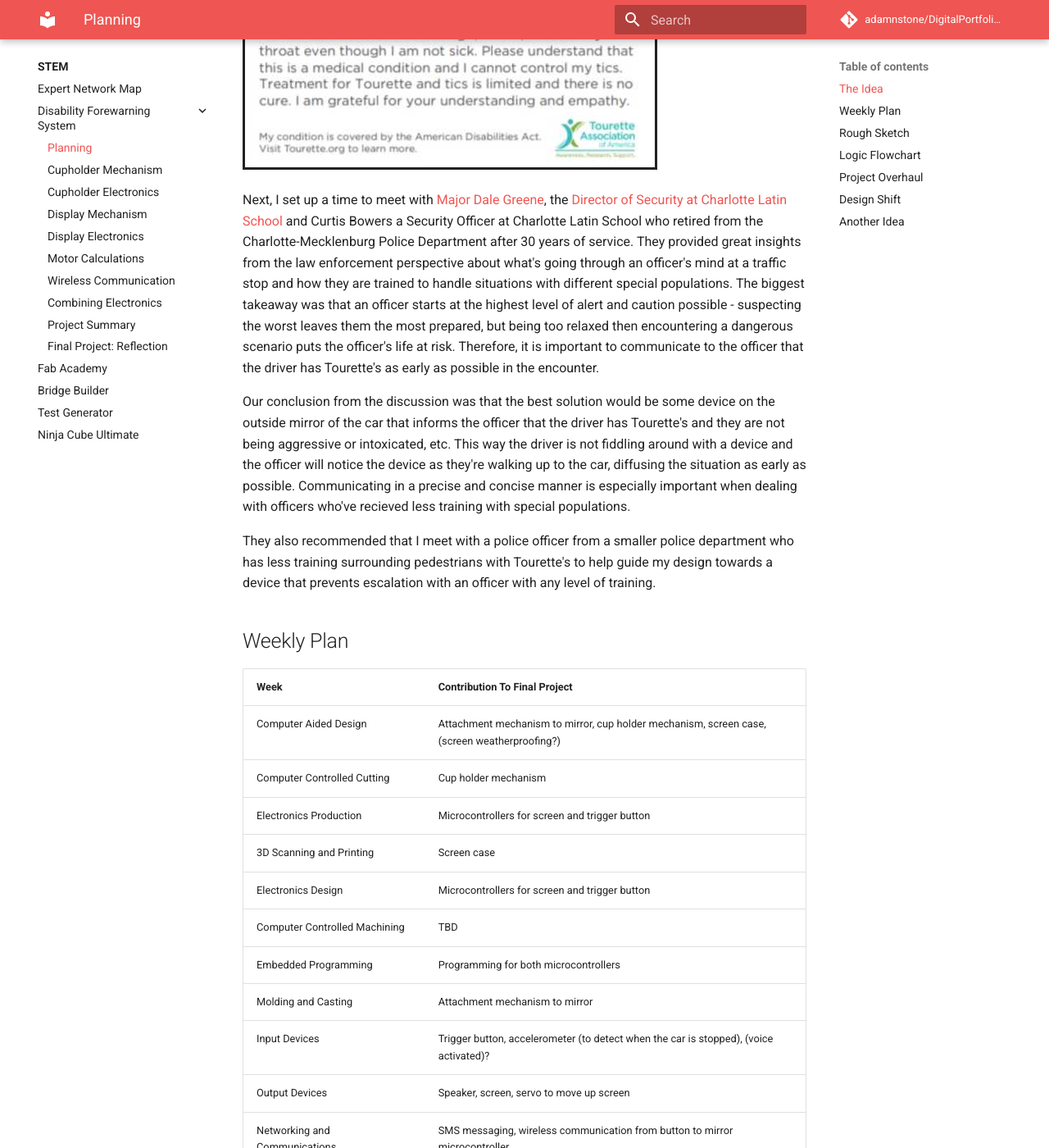
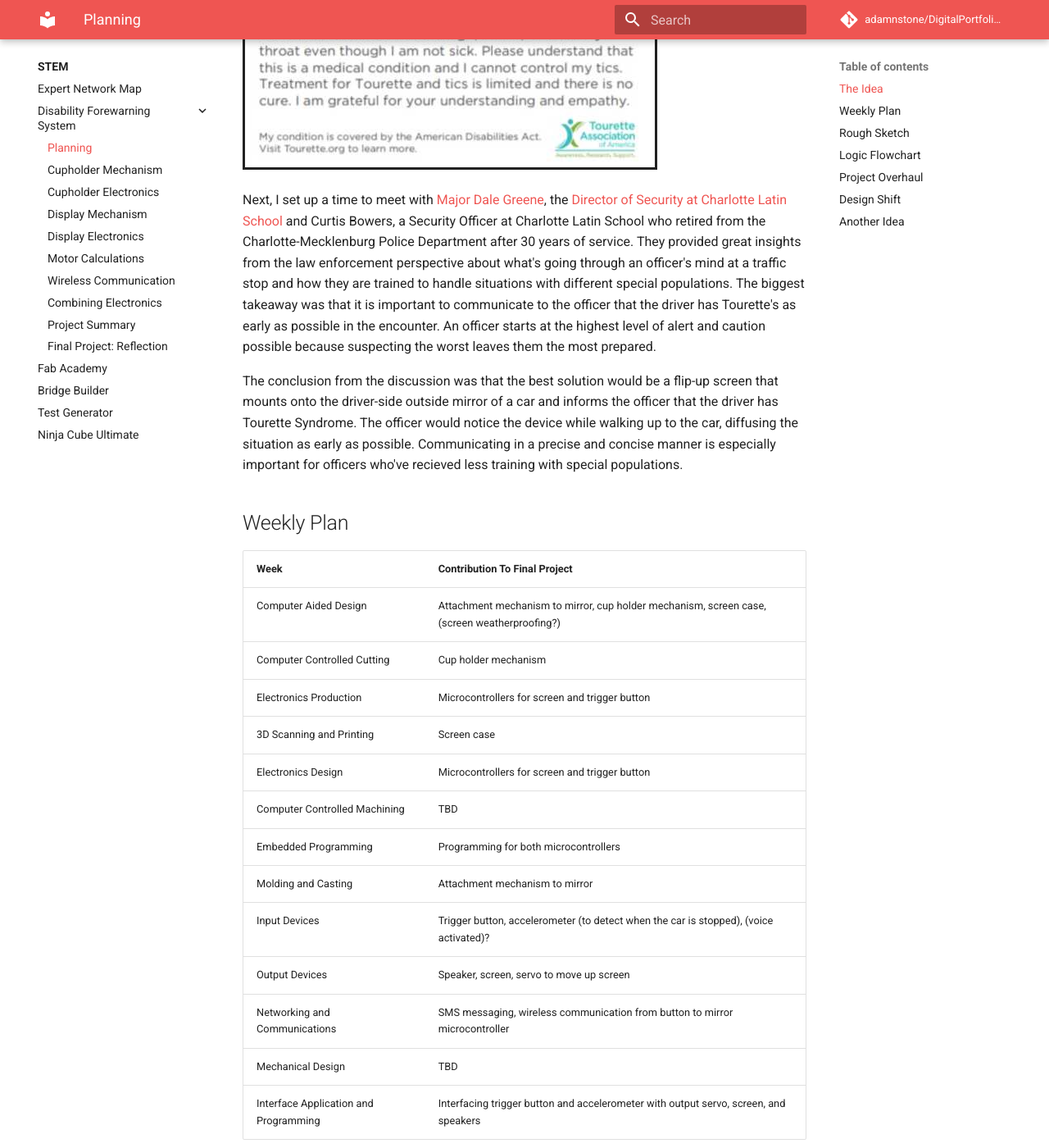
Before and after one commit to adamnstone/DigitalPortfolioWebsite, an MkDocs documentation site: the page built from docs/stem/disability-forewarning-system/final-project-planning.md, in a window 1280 px wide and 1400 px high, scrolled down 948 px. Shown: the whole window at 82% size. Built offline with MkDocs 1.6.1 and Material for MkDocs 9.7.7, drawn with Linux system fonts in a browser that asks for light colours; comment, search, counter and statistics services are not loaded; some of the changed text lies outside the part shown.

Commit message:
doc updated

```diff
--- a/docs/stem/disability-forewarning-system/final-project-planning.md
+++ b/docs/stem/disability-forewarning-system/final-project-planning.md
@@ -14,11 +14,9 @@
 
 ![Tourette Card](../../assets/images/stem/disability-forewarning-system/tourette-card.jpg){: style="border-style: solid;"}
 
-Next, I set up a time to meet with [Major Dale Greene](https://www.linkedin.com/in/dale-greene-6501266b), the [Director of Security at Charlotte Latin School](https://www.charlottelatin.org/programs/safety) and Curtis Bowers a Security Officer at Charlotte Latin School who retired from the Charlotte-Mecklenburg Police Department after 30 years of service. They provided great insights from the law enforcement perspective about what's going through an officer's mind at a traffic stop and how they are trained to handle situations with different special populations. The biggest takeaway was that an officer starts at the highest level of alert and caution possible - suspecting the worst leaves them the most prepared, but being too relaxed then encountering a dangerous scenario puts the officer's life at risk. Therefore, it is important to communicate to the officer that the driver has Tourette's as early as possible in the encounter.
+Next, I set up a time to meet with [Major Dale Greene](https://www.linkedin.com/in/dale-greene-6501266b), the [Director of Security at Charlotte Latin School](https://www.charlottelatin.org/programs/safety) and Curtis Bowers, a Security Officer at Charlotte Latin School who retired from the Charlotte-Mecklenburg Police Department after 30 years of service. They provided great insights from the law enforcement perspective about what's going through an officer's mind at a traffic stop and how they are trained to handle situations with different special populations. The biggest takeaway was that it is important to communicate to the officer that the driver has Tourette's as early as possible in the encounter. An officer starts at the highest level of alert and caution possible because suspecting the worst leaves them the most prepared.
 
-Our conclusion from the discussion was that the best solution would be some device on the outside mirror of the car that informs the officer that the driver has Tourette's and they are not being aggressive or intoxicated, etc. This way the driver is not fiddling around with a device and the officer will notice the device as they're walking up to the car, diffusing the situation as early as possible. Communicating in a precise and concise manner is especially important when dealing with officers who've recieved less training with special populations.
-
-They also recommended that I meet with a police officer from a smaller police department who has less training surrounding pedestrians with Tourette's to help guide my design towards a device that prevents escalation with an officer with any level of training.
+The conclusion from the discussion was that the best solution would be a flip-up screen that mounts onto the driver-side outside mirror of a car and informs the officer that the driver has Tourette Syndrome. The officer would notice the device while walking up to the car, diffusing the situation as early as possible. Communicating in a precise and concise manner is especially important for officers who've recieved less training with special populations.
 
 ## Weekly Plan
 
@@ -40,11 +38,11 @@
 
 ## Rough Sketch
 
-At first, I thought that a button on the steering wheel would require the least amount of scrambling by the driver as the officer approached.
+At first, I thought that a button on the steering wheel would require the least amount of movement by the driver as the officer approached.
 
 ![Final Project Sketch Steering Wheel](../../assets/images/stem/disability-forewarning-system/final-project-sketch.jpg)
 
-But I ultimately decided against it because such a button would likely be accidentally pressed while driving. Instead, something that fits in the cupholder with a button that activates the machine would be a better solution.
+However, I decided against the button because it could accidentally be pressed while driving. I started to design a mechanism with a button that fits into a cupholder that could activate the device.
 
 ![Final Project Sketch V2](../../assets/images/stem/disability-forewarning-system/final-project-sketch-v2.jpg)
 
```
